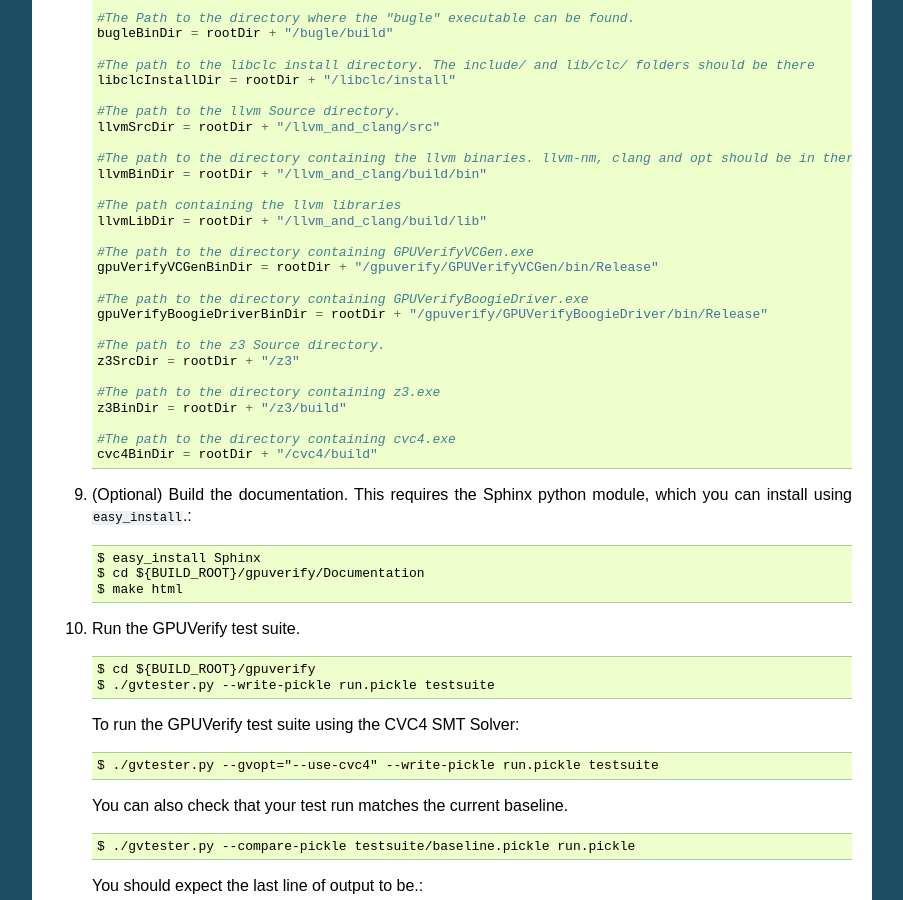
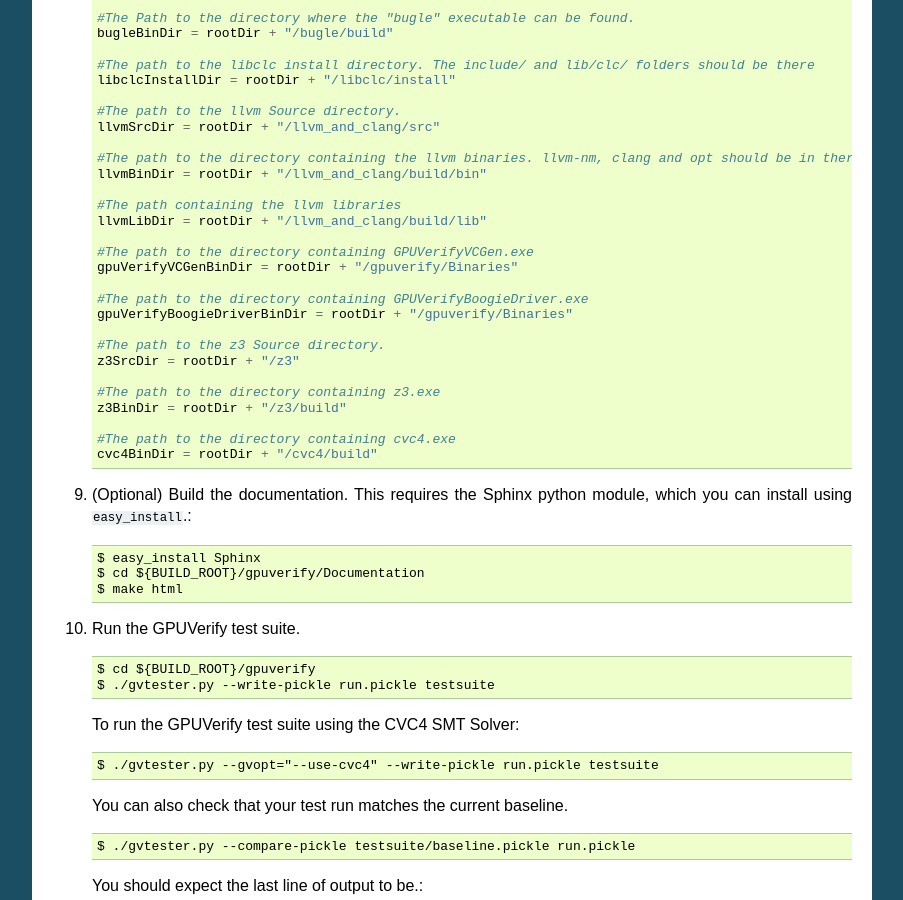
Before and after one commit to mc-imperial/gpuverify, a Sphinx documentation site: the page built from Documentation/developer_guide.rst, in a window 1280 px wide and 900 px high, scrolled down 2994 px. Shown: the whole window, without its empty margins (198-1101 px from the left). Built offline with Sphinx 7.4.7, drawn with Linux system fonts in a browser that asks for light colours; formulas are drawn with MathJax 3; some of the changed text lies outside the part shown.

Commit message:
Update developer docs with new path for VCGen and BoogieDriver

```diff
--- a/Documentation/developer_guide.rst
+++ b/Documentation/developer_guide.rst
@@ -191,10 +191,10 @@
       llvmLibDir = rootDir + "/llvm_and_clang/build/lib"
 
       #The path to the directory containing GPUVerifyVCGen.exe
-      gpuVerifyVCGenBinDir = rootDir + "/gpuverify/GPUVerifyVCGen/bin/Release"
+      gpuVerifyVCGenBinDir = rootDir + "/gpuverify/Binaries"
 
       #The path to the directory containing GPUVerifyBoogieDriver.exe
-      gpuVerifyBoogieDriverBinDir = rootDir + "/gpuverify/GPUVerifyBoogieDriver/bin/Release"
+      gpuVerifyBoogieDriverBinDir = rootDir + "/gpuverify/Binaries"
 
       #The path to the z3 Source directory.
       z3SrcDir = rootDir + "/z3"
@@ -385,10 +385,10 @@
       llvmLibDir = rootDir + "/llvm_and_clang/build/Release/lib"
 
       #The path to the directory containing GPUVerifyVCGen.exe
-      gpuVerifyVCGenBinDir = rootDir + "/gpuverify/GPUVerifyVCGen/bin/Release"
+      gpuVerifyVCGenBinDir = rootDir + "/gpuverify/Binaries"
 
       #The path to the directory containing GPUVerifyBoogieDriver.exe
-      gpuVerifyBoogieDriverBinDir = rootDir + "/gpuverify/GPUVerifyBoogieDriver/bin/Release"
+      gpuVerifyBoogieDriverBinDir = rootDir + "/gpuverify/Binaries"
 
       #The path to the z3 Source directory.
       z3SrcDir = rootDir + "/z3"
@@ -568,10 +568,10 @@
       llvmLibDir = rootDir + r"\llvm_and_clang\build\lib"
 
       #The path to the directory containing GPUVerifyVCGen.exe
-      gpuVerifyVCGenBinDir = rootDir + r"\gpuverify\GPUVerifyVCGen\bin\Release"
+      gpuVerifyVCGenBinDir = rootDir + r"\gpuverify\Binaries"
 
       #The path to the directory containing GPUVerifyBoogieDriver.exe
-      gpuVerifyBoogieDriverBinDir = rootDir + r"\gpuverify\GPUVerifyBoogieDriver\bin\Release"
+      gpuVerifyBoogieDriverBinDir = rootDir + r"\gpuverify\Binaries"
 
       #The path to the z3 Source directory.
       z3SrcDir = rootDir + r"\z3"
```
